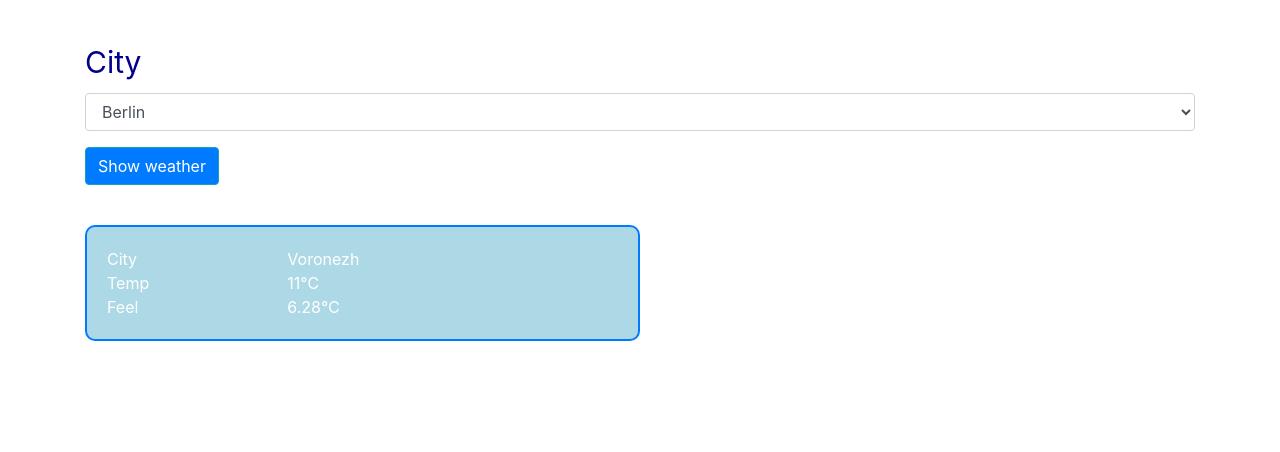
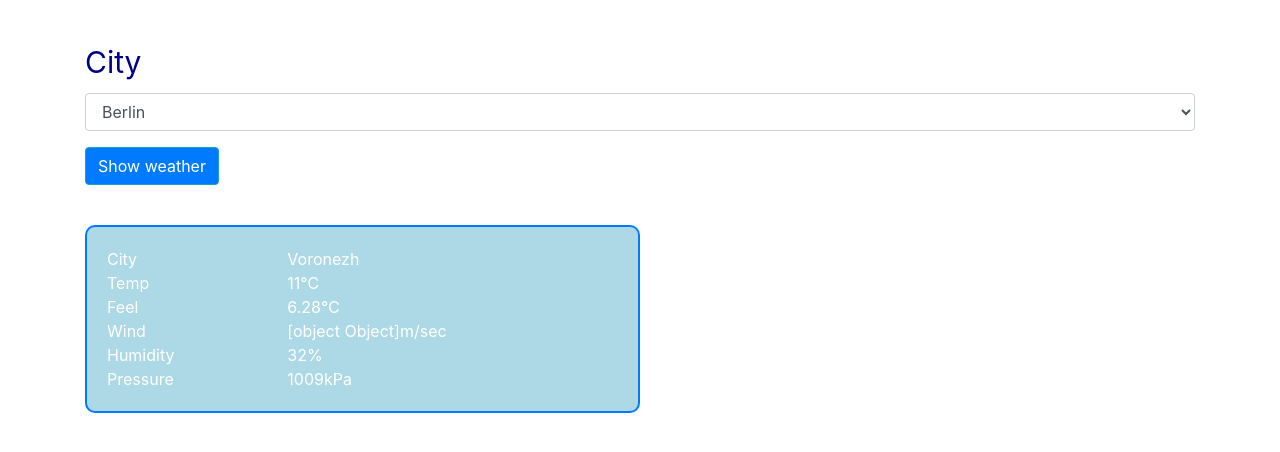
Before and after one commit to tel-ran-de/FE8, an Angular app in the folder angular-weather/: page / in a window 1280 px wide. Shown: the top 452 px of the page. Built offline with nearby package versions, Linux system fonts and the light colour scheme.

Commit message:
Parameters and values field

```diff
--- a/angular-weather/src/app/components/weather-informer/weather-informer.component.html
+++ b/angular-weather/src/app/components/weather-informer/weather-informer.component.html
@@ -11,4 +11,16 @@
     <div class="name col-12 col-md-4">Feel</div>
     <div class="col-12 col-md-8">{{weather.main.feels_like + '℃'}}</div>
   </div>
+  <div class="row">
+    <div class="name col-12 col-md-4">Wind</div>
+    <div class="col-12 col-md-8">{{weather.wind + 'm/sec'}}</div>
+  </div>
+  <div class="row">
+    <div class="name col-12 col-md-4">Humidity</div>
+    <div class="col-12 col-md-8">{{weather.main.humidity + '%'}}</div>
+  </div>
+  <div class="row">
+    <div class="name col-12 col-md-4">Pressure</div>
+    <div class="col-12 col-md-8">{{weather.main.pressure + 'kPa'}}</div>
+  </div>
 </div>
```
